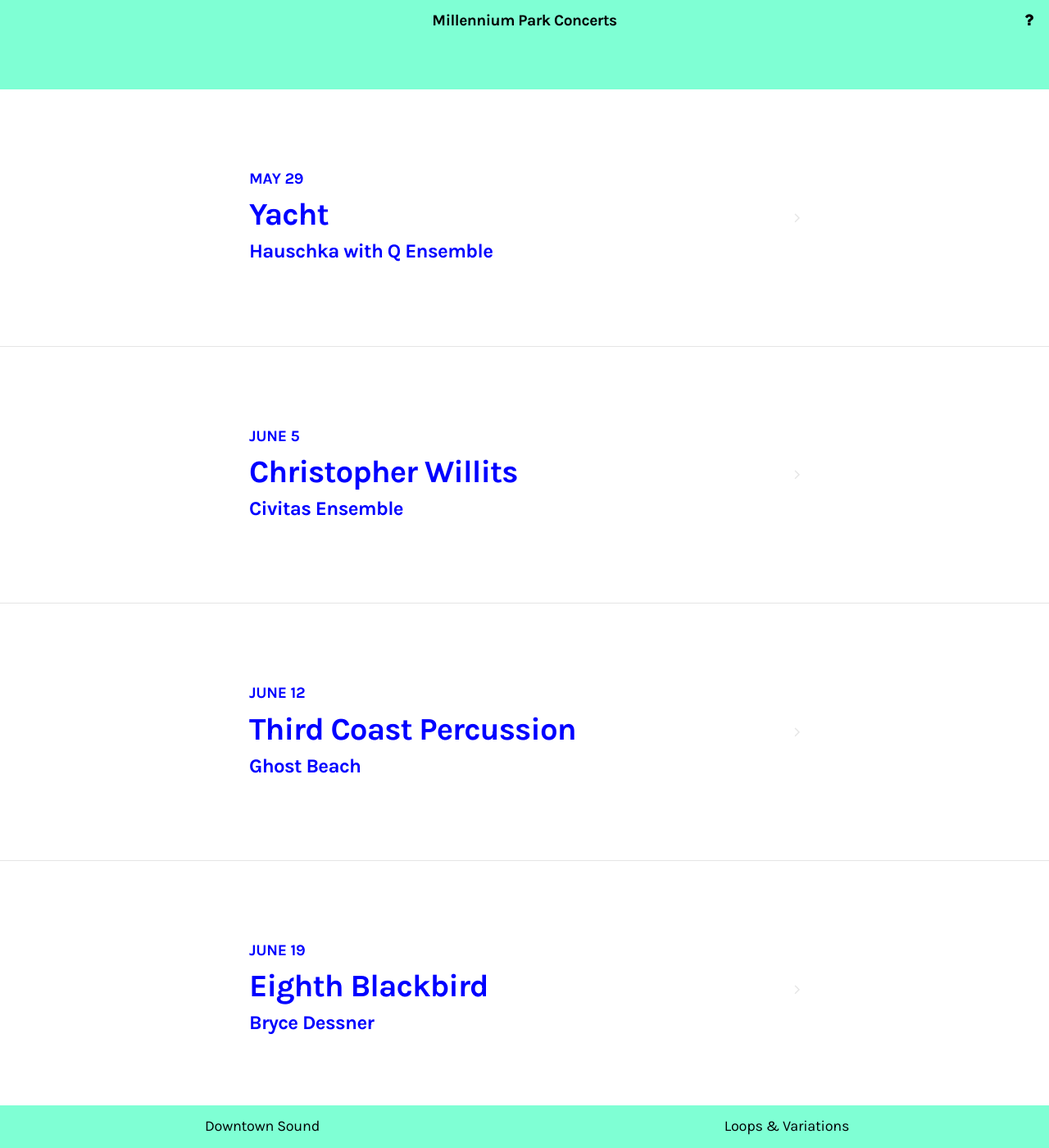
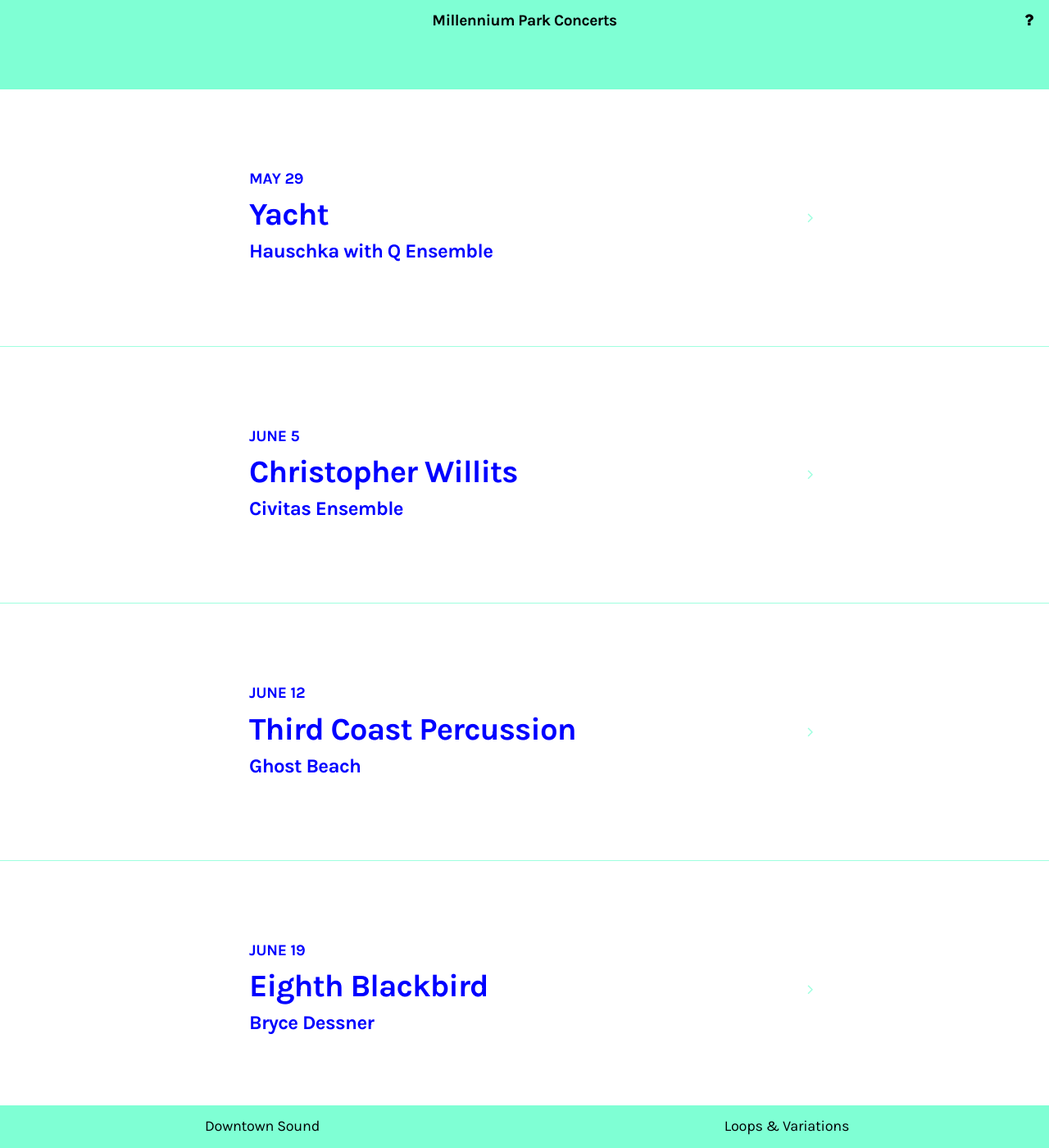
Before and after one commit to brynosaur/millenniumparkconcerts, a Jekyll site: the page built from loops-and-variations/index.html, in a window 1280 px wide and 1400 px high, scrolled down 277 px. Shown: the whole window at 82% size. Built offline with Jekyll 4.4.1, drawn with Linux system fonts in a browser that asks for light colours; nearby versions of some CDN libraries.

Commit message:
Update show 'read more' UI elements

```diff
--- a/css/styles.css
+++ b/css/styles.css
@@ -185,7 +185,18 @@
 }
 a.show {
     display: block;
-    border-bottom: 1px solid rgba(0,0,0,0.1);
+}
+.downtown a.show {
+    border-bottom: 1px solid rgba(230,245,70,0.75);
+}
+.downtown .more-info {
+    color: rgba(230,245,70,0.75);
+}
+.loops a.show {
+    border-bottom: 1px solid rgba(127,255,212,0.75);
+}
+.loops .more-info {
+    color: rgba(127,255,212,0.75);
 }
 a.show:last-of-type {
     border-bottom: none;
@@ -216,13 +227,12 @@
 span.time {
     text-transform: none;
 }
-.fa-angle-right {
-    color: rgba(0,0,0,0.1);
+.more-info {
     position: absolute;
-    font-size: 1em;
+    font-size: 1.5em;
     top: 50%;
     margin-top: -0.5em;
-    right: 1.5em;
+    right: 0.66666em;
 }
 .button {
     display: block;
--- a/downtown-sound/index.html
+++ b/downtown-sound/index.html
@@ -26,7 +26,7 @@
         <h1 class="main">{{ post.title }}</h1>
         <h2 class="support">{{ post.support }}</h2>
       </header>
-      <i class="fa fa-angle-right"></i>
+      <i class="fa fa-angle-right more-info"></i>
     </div>
   </section>
 </a>
--- a/loops-and-variations/index.html
+++ b/loops-and-variations/index.html
@@ -27,7 +27,7 @@
         <h1 class="main">{{ post.title }}</h1>
         <h2 class="support">{{ post.support }}</h2>
       </header>
-      <i class="fa fa-angle-right"></i>
+      <i class="fa fa-angle-right more-info"></i>
     </div>
   </section>
 </a>
```
